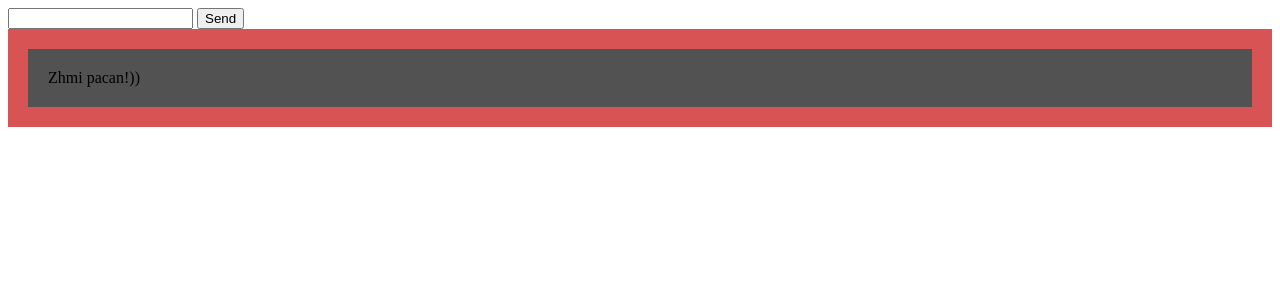
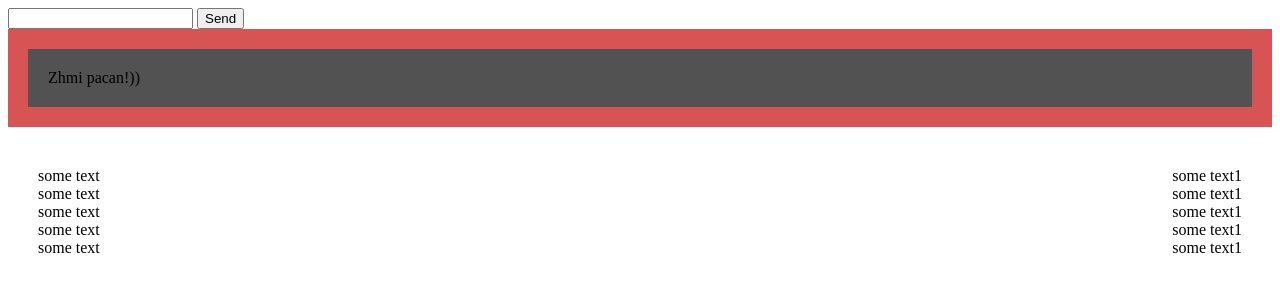
Before and after one commit to kikrasnozhenov/test, a plain HTML site: page index.html in a window 1280 px wide. Drawn offline with Linux system fonts and the light colour scheme.

Commit message:
test with functions

```diff
--- a/1.js
+++ b/1.js
@@ -11,3 +11,18 @@ var form = document.querySelector('form');
 form.addEventListener("click", function(event){
     event.target.style.background = "#fff";
 });
+
+const square = function(a){
+  return a * a;
+}
+console.log(square(10));
+
+const sumOfSquares = function(a, b){
+  return square(a) + square(b);
+}
+console.log(sumOfSquares(10, -9));
+
+const squareSumOfSquares = function(a, b){
+  return square(sumOfSquares(a, b));
+}
+console.log(squareSumOfSquares(1, 1));
--- a/index.html
+++ b/index.html
@@ -17,6 +17,44 @@
       </div>
     </div>
   </form>
+  <div class="dragNdrop-block">
+    <div class="left-block">
+      <div>
+        some text1
+      </div>
+      <div>
+        some text1
+      </div>
+      <div>
+        some text1
+      </div>
+      <div>
+        some text1
+      </div>
+      <div>
+        some text1
+      </div>
+    </div>
+    <div class="right-block">
+      <div>
+        some text
+      </div>
+      <div>
+        some text
+      </div>
+      <div>
+        some text
+      </div>
+      <div>
+        some text
+      </div>
+      <div>
+        some text
+      </div>
+    </div>
   <script src="1.js"></script>
+  <script>
+    alert( document.body );
+  </script>
  </body>
 </html>
--- a/style.css
+++ b/style.css
@@ -6,3 +6,10 @@
   background-color: #525252;
   padding: 20px;
 }
+
+.dragNdrop-block {
+  margin: 40px 30px;
+}
+.left-block {
+  float: right;
+}
```
